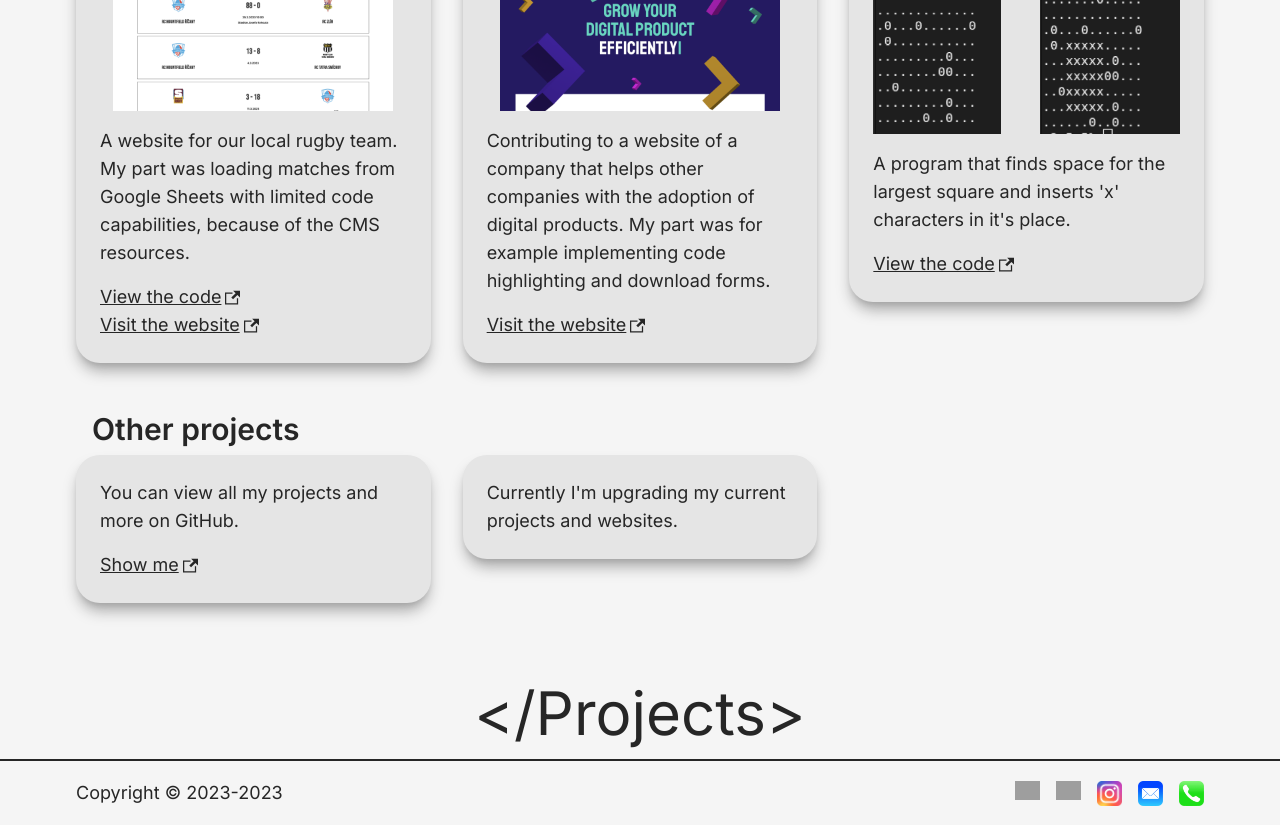
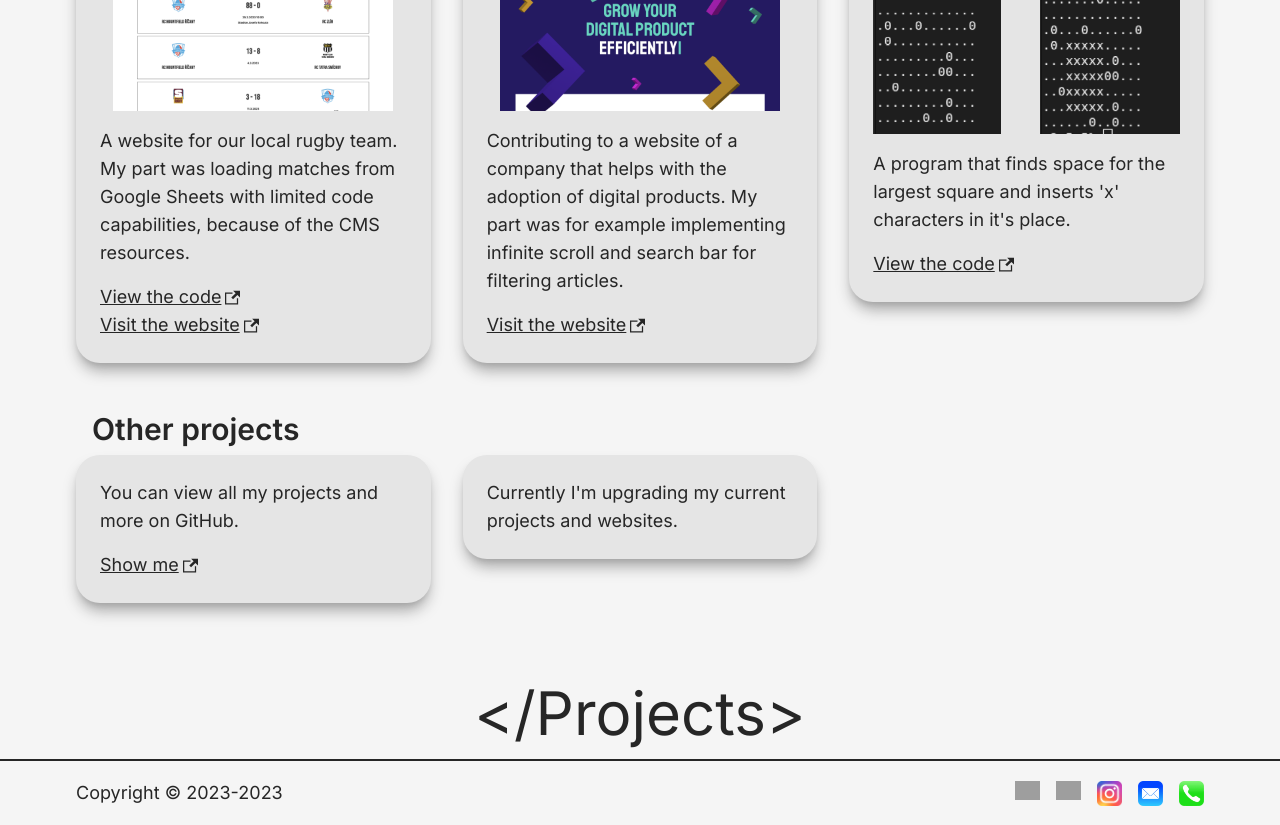
Before and after one commit to jirulak02/personal-website, a Next.js app: page /projects in a window 1280 px wide. Shown: the part 1040-1865 px from the top of the page. Built offline with nearby package versions, Linux system fonts and the light colour scheme; grey boxes are pictures that could not be loaded.

Commit message:
chore: change project description

```diff
--- a/components/pages/Projects/GroupProjects.tsx
+++ b/components/pages/Projects/GroupProjects.tsx
@@ -74,9 +74,9 @@ export default function GroupProjects() {
             />
           </div>
           <p>
-            Contributing to a website of a company that helps other companies with the adoption of
-            digital products. My part was for example implementing code highlighting and download
-            forms.
+            Contributing to a website of a company that helps with the adoption of digital products.
+            My part was for example implementing infinite scroll and search bar for filtering
+            articles.
           </p>
           <div>
             <ExternalLink href="https://www.dxheroes.io/" friendly>
```
